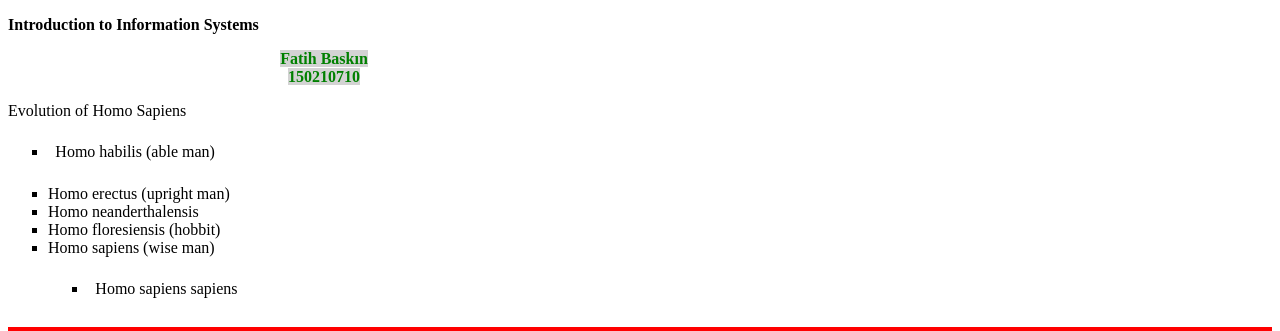
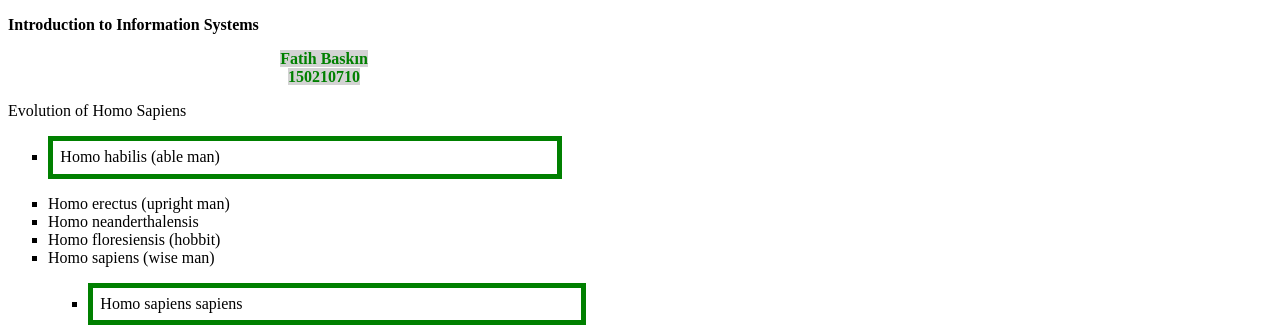
Before and after one commit to itu-itis/git-fundamentals-draft-itu-itis21-baskin21, a plain HTML site: page index.html in a window 1280 px wide. Shown: the top 331 px of the page. Drawn offline with Linux system fonts and the light colour scheme.

Commit message:
More CSS Rules

```diff
--- a/15_11_2021.css
+++ b/15_11_2021.css
@@ -25,7 +25,7 @@ a:hover {
 	}
 
 li:first-child {
-		border: thick solid thick;
+		border: thick solid green;
 		margin-top: 1em;
 		margin-bottom: 1em;
 		padding: 1ex;
```
